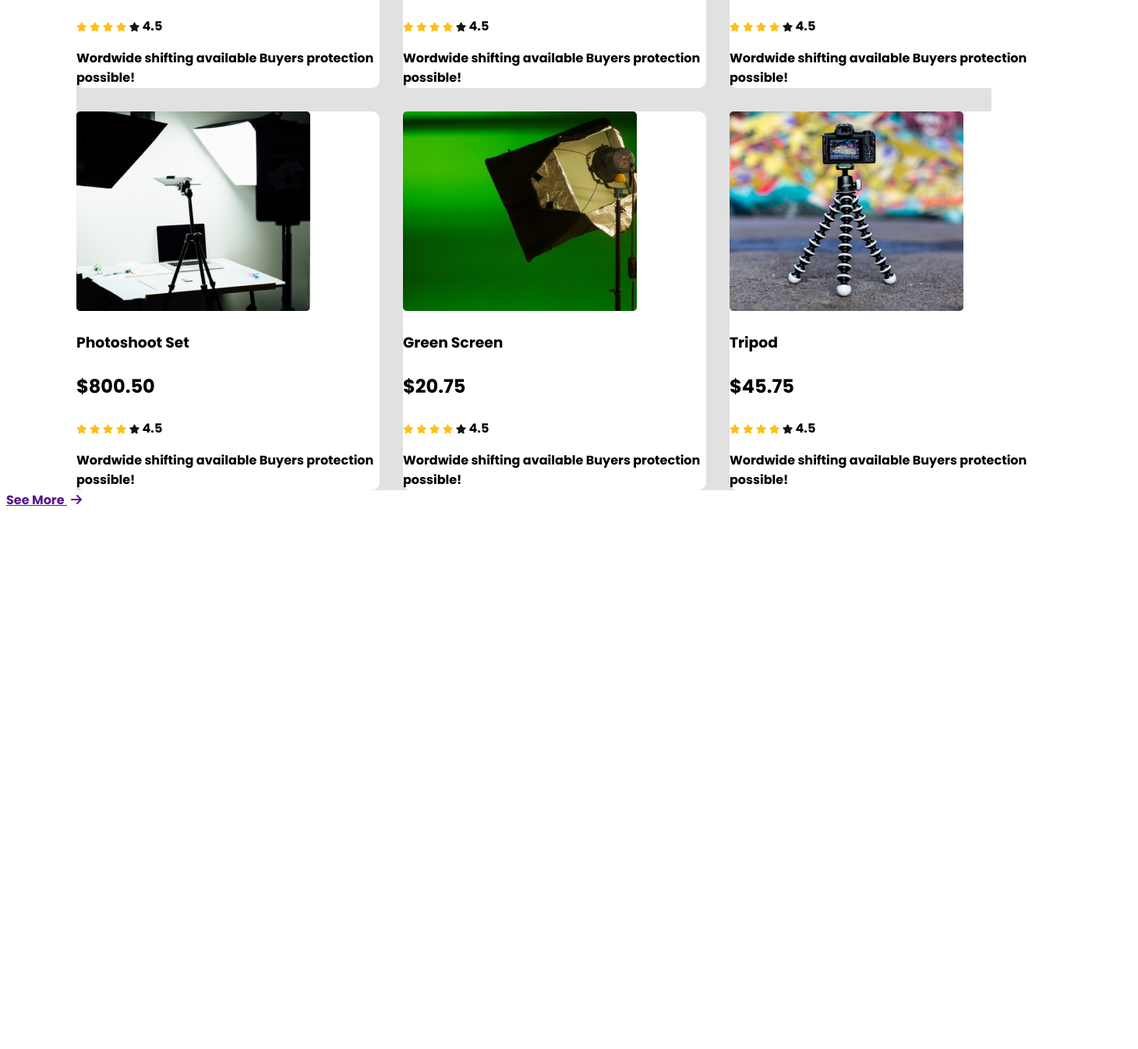
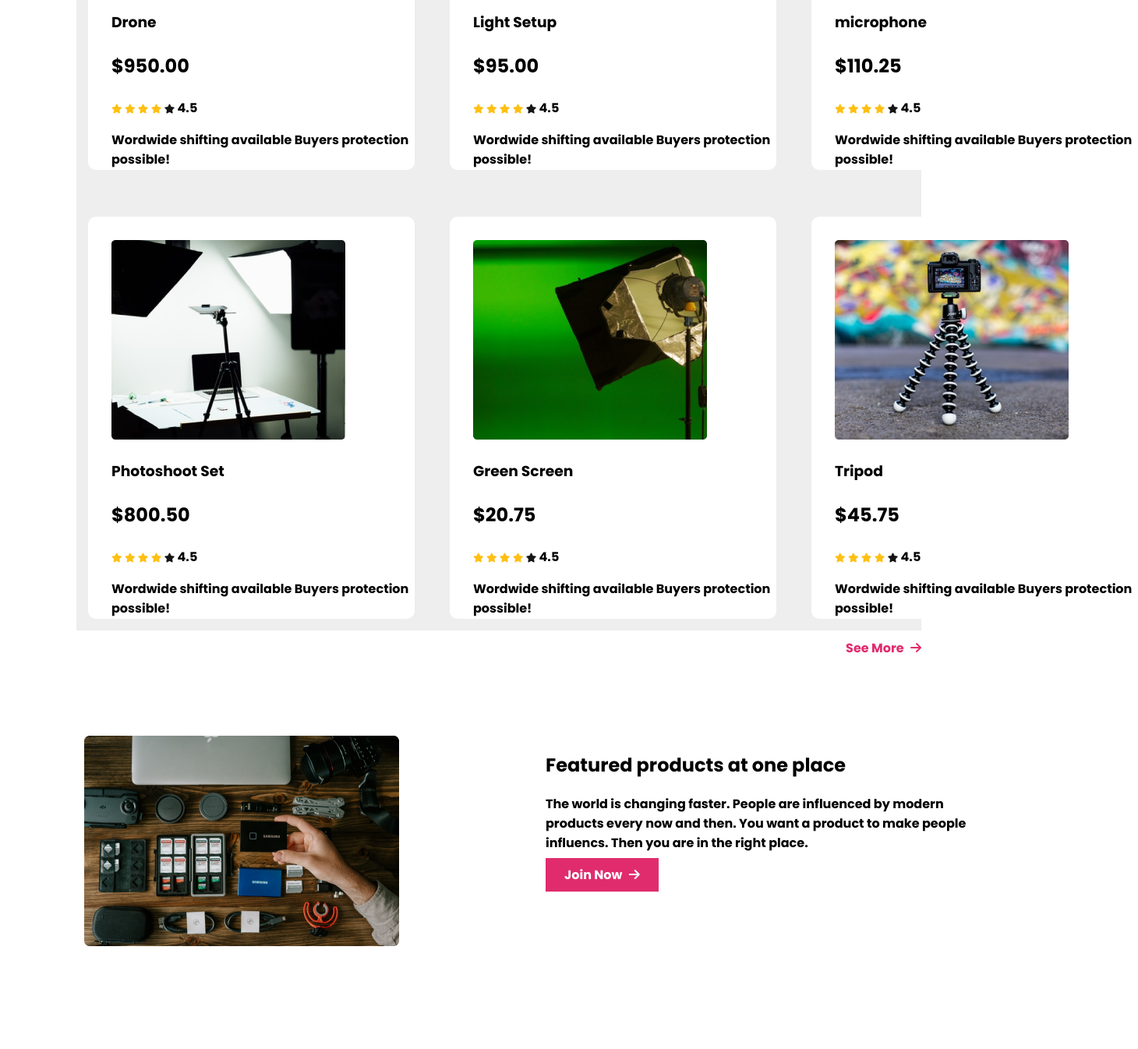
Before and after one commit to Farhad32155/Assignment-2, a plain HTML site: page index.html in a window 1280 px wide. Shown: the part 1454-2800 px from the top of the page at 78% size, 1460 px wide, since content can reach past the window. Before the commit the page ends 2116 px from the top, so only its background shows below. Drawn offline with Linux system fonts and the light colour scheme.

Commit message:
till-bonus-part

```diff
--- a/index.html
+++ b/index.html
@@ -19,7 +19,7 @@
     <main>
         <!-- first-part -->
         <section>
-            <h3>Influencer Products</h3>
+            <h3 class="first-title">Influencer Products</h3>
             <div class="first-part">
                 <div class="influencer-header">
                     <h1>Start your journey as</h1>
@@ -245,8 +245,22 @@
                     </div>
                 </div>
             </div>
-            <div>
+            <div class="see-more">
                 <a class=".see-more-button" href="">See More <i class="fas fa-arrow-right"></i></a>
+            </div>
+        </section>
+        <!-- bonus-part -->
+        <section>
+            <div class="bonus-part">
+                <div class="influence-image">
+                    <img src="images/gear.png" alt="This is gear.">
+                </div>
+                <div class="bonus-header">
+                    <h1>Featured products at one place</h1>
+                    <p>The world is changing faster. People are influenced by modern products every now and then. You
+                        want a product to make people influencs. Then you are in the right place.</p>
+                    <a class=".see-more-button" href="">Join Now <i class="fas fa-arrow-right"></i></a>
+                </div>
             </div>
         </section>
     </main>
--- a/style.css
+++ b/style.css
@@ -6,10 +6,14 @@ body{
 }
 
 /* first-part-style */
-.first-part{
+.first-part, .bonus-part{
     display: grid;
     grid-template-columns: repeat(2,1fr);
     grid-column-gap: 133px;
+    margin-left: 70px;
+}
+.first-title{
+    margin-left: 70px;
 }
 .influencer-header{
     width: 582px;
@@ -53,13 +57,19 @@ body{
     grid-row-gap: 30px;
     margin-top: 30px;
     margin-left: 90px;
-    background-color: #aaaaaa59;
+    margin-right: 90px;
+    background-color: #aaaaaa33;
 }
 .collection{
     width: 389px;
     height: 486px;
     background-color: white;
     border-radius: 10px;
+    padding-left: 30px;
+    padding-top: 30px;
+    margin-bottom: 15px;
+    margin-left: 15px;
+    margin-top: 15px;
 }
 .collection-image img{
     width: 300px;
@@ -80,10 +90,30 @@ body{
 .fa-star.empty{
     color: #161515;
 }
-.see-more-button{
+.see-more{
+    display: flex;
+    justify-content: flex-end;
+
+}
+.popular-collection a{
+    text-decoration: none;
+    color: #E02C6D;
+    margin-top: 10px;
+    margin-right: 90px;
+
+}
+/* bonus-part-style */
+.bonus-part{
+    grid-column-gap: 50px;
+    margin-top: 100px;
+}
+.bonus-part img{
+    margin-left: 30px;
+}
+.bonus-header a{
     text-decoration: none;
     color: white;
     background-color: #E02C6D;
     padding: 10px 24px;
-    border-radius: 41px;
+
 }
```
